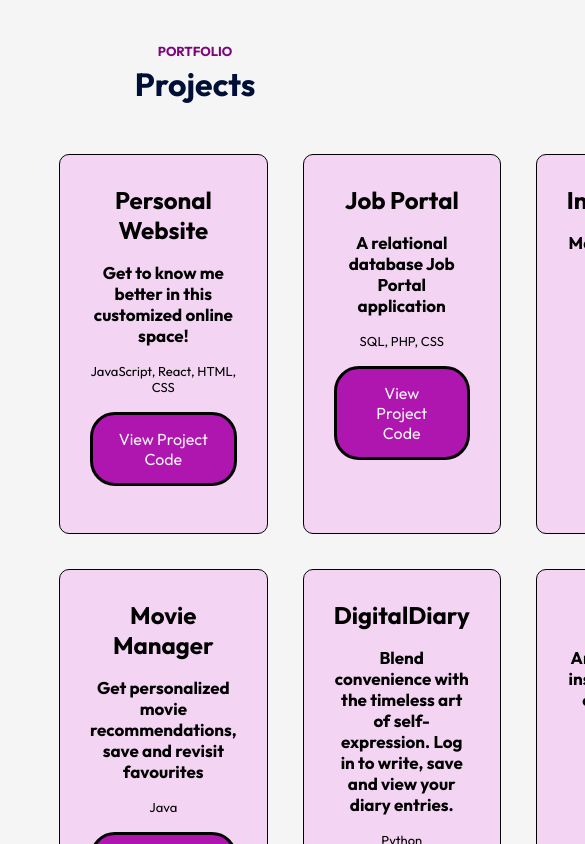
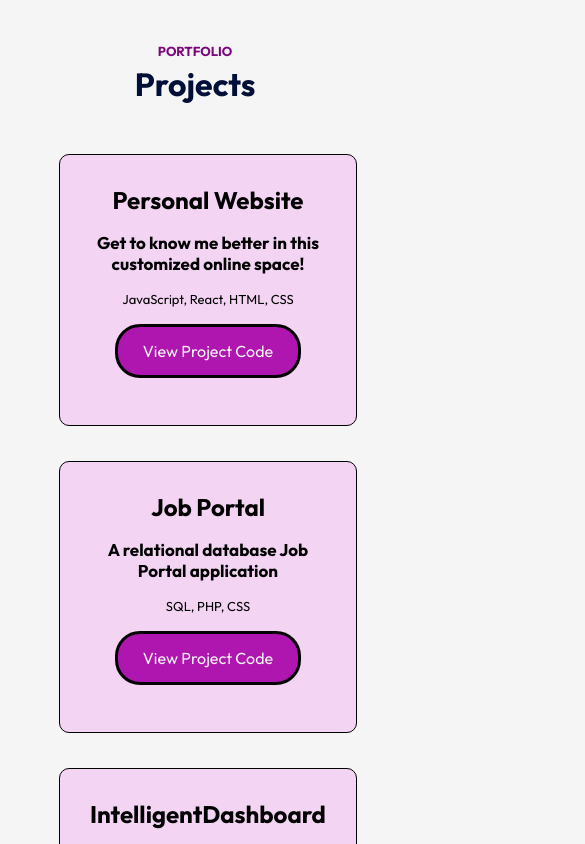
Before and after one commit to daniCodes1/daniCodes1.github.io, a React (Vite) app: page / in a window 390 px wide. Shown: the part 1280-2124 px from the top of the page, 585 px wide, since content can reach past the window. Built offline with nearby package versions, Linux system fonts and the light colour scheme.

Commit message:
Add styling to projects

```diff
--- a/src/Components/Projects/Projects.css
+++ b/src/Components/Projects/Projects.css
@@ -35,3 +35,18 @@ p {
   background-color: grey;
   transition: 0.7s ease;
 }
+
+
+
+/* MEDIA QUERY */
+@media (max-width: 1000px) {
+  .project-container {
+    grid-template-columns: repeat(2, 1fr);
+  }
+}
+
+@media (max-width: 700px) {
+  .project-container {
+    grid-template-columns: 1fr;
+  }
+}
```
